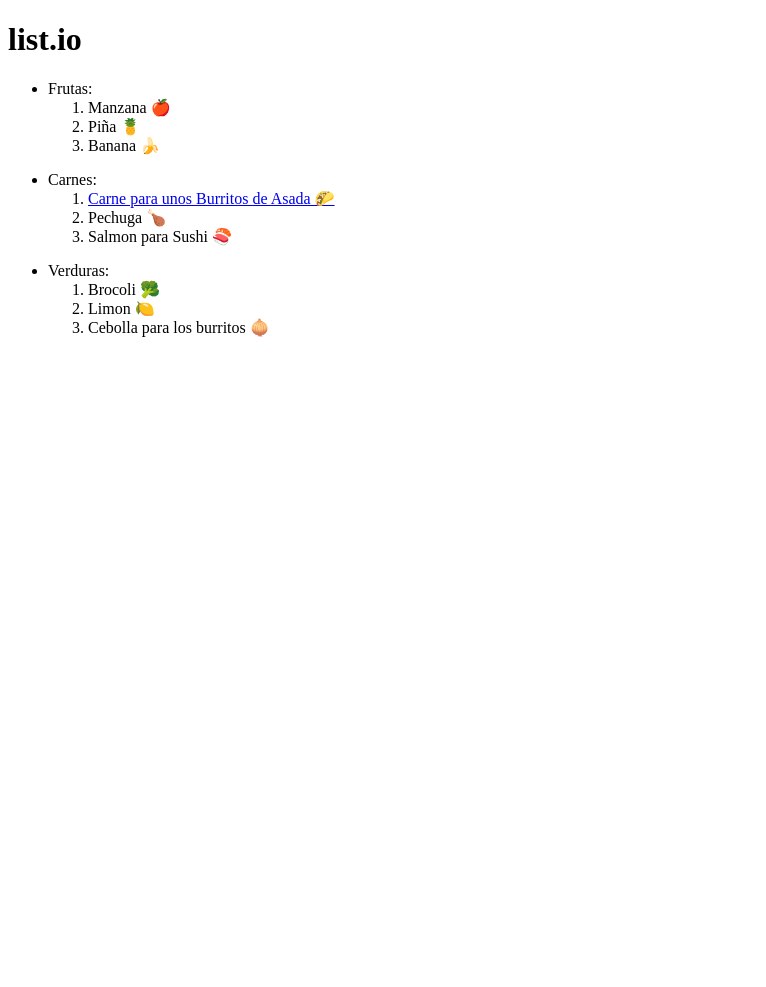
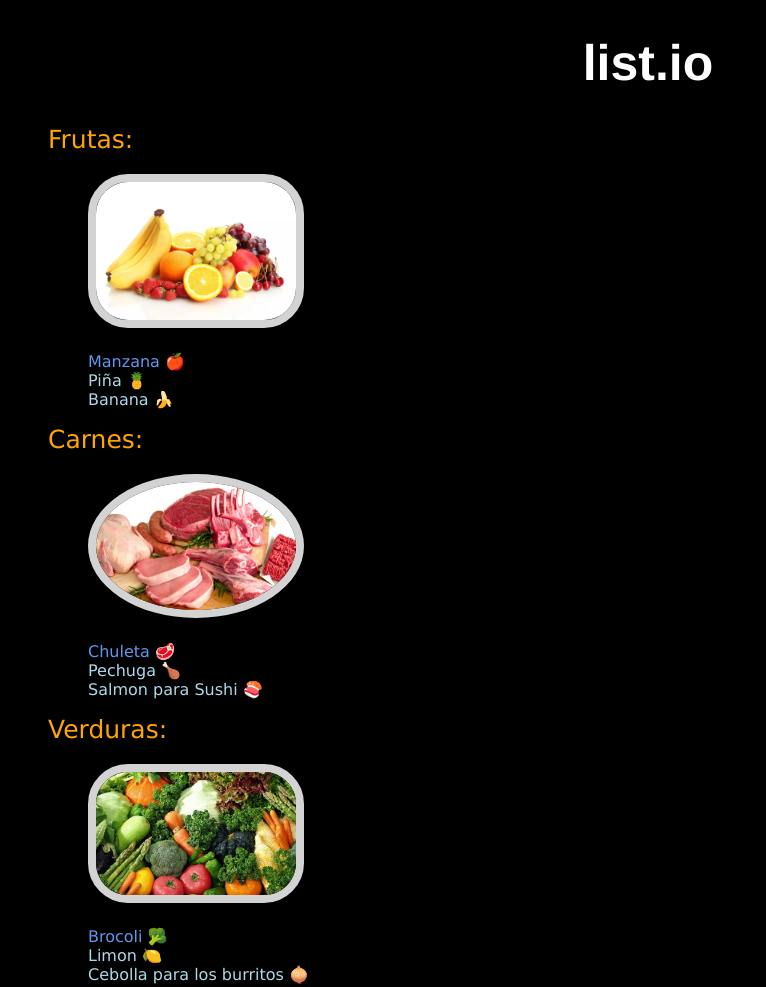
Before and after one commit to erickariasec/list.io, a plain HTML site: page index.html in a window 1280 px wide. Shown: the whole page, without its empty margins (0-766 px from the left). Before the commit the page ends 800 px from the top, so only its background shows below. Drawn offline with Linux system fonts and the light colour scheme.

Commit message:
list.io, adding some css and images

```diff
--- /dev/null
+++ b/css/style.css
@@ -0,0 +1,43 @@
+body {
+    background-color: black;
+    font-family: Verdana, Geneva, Tahoma, sans-serif;
+    width: 100%;
+    height: auto;
+}
+
+h1 {
+    color: #fff;
+    font-family: 'Franklin Gothic Medium', 'Arial Narrow', Arial, sans-serif;
+    font-size: 50px;
+    text-align: center;
+}
+
+ul li {
+    list-style-type: none;
+    color: lightblue;
+}
+
+article ul .category {
+    color: orange;
+    font-size: 25px;
+    font-weight: 500;
+}
+
+article ul img {
+    margin: 20px 0;
+    width: 200px;
+    border: 8px solid lightgray;
+    border-radius: 40px;
+}
+
+article ul img:hover {
+    box-shadow: 2px 2px 10px 2px orange;
+}
+
+article ul .circular {
+    border-radius: 50%;
+}
+
+article ol .first-item {
+    color: cornflowerblue;
+}
--- a/index.html
+++ b/index.html
@@ -7,6 +7,7 @@
     <meta name="description" content="Esta página te muestra una lista de compras...">
     <meta name="viewport" content="width=device-width, initial-scale=1.0">
     <link rel="shortcut icon" href="http://cdn.onlinewebfonts.com/svg/img_568523.png" type="image/x-icon">
+    <link rel="stylesheet" href="css/style.css">
     <title>list.io</title>
 </head>
 
@@ -18,9 +19,10 @@
         <section>
             <article>
                 <ul>
-                    <li>Frutas:</li>
+                    <li class="category">Frutas:</li>
                     <ol>
-                        <li>Manzana &#127822</li>
+                        <li><img src="images/frutas.webp" alt="frutas"></li>
+                        <li class="first-item">Manzana &#127822</li>
                         <li>Piña &#127821</li>
                         <li>Banana &#127820</li>
                     </ol>
@@ -28,9 +30,10 @@
             </article>
             <article>
                 <ul>
-                    <li>Carnes:</li>
+                    <li class="category">Carnes:</li>
                     <ol>
-                        <li><a href="#">Carne para unos Burritos de Asada &#127790</a></li>
+                        <li><img class="circular" src="images/carnes.jpg" alt="carnes"></li>
+                        <li class="first-item">Chuleta &#129385</li>
                         <li>Pechuga &#127831</li>
                         <li>Salmon para Sushi &#127843</li>
                     </ol>
@@ -38,9 +41,10 @@
             </article>
             <article>
                 <ul>
-                    <li>Verduras:</li>
+                    <li class="category">Verduras:</li>
                     <ol>
-                        <li>Brocoli &#129382</li>
+                        <li><img src="images/verduras.jpg" alt="verduras"></li>
+                        <li class="first-item">Brocoli &#129382</li>
                         <li>Limon &#127819</li>
                         <li>Cebolla para los burritos &#129477</li>
                     </ol>
```
Also changed, not shown: images/carnes.jpg (added), images/frutas.webp (added), images/verduras.jpg (added).
